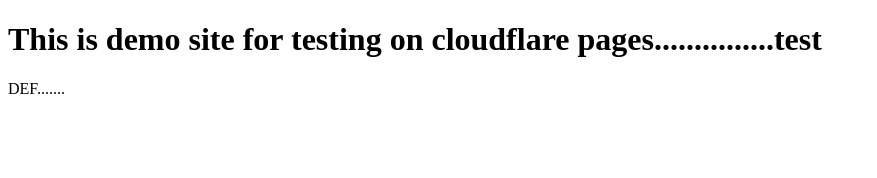
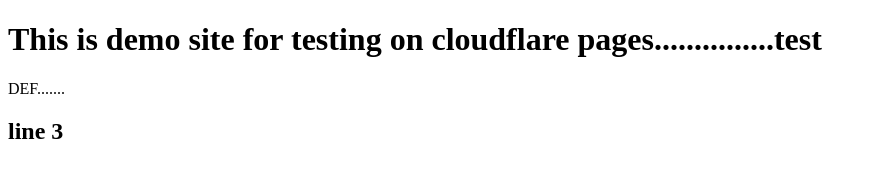
Before and after one commit to Amanath06/cdn-static-page, a plain HTML site: page def.html in a window 1280 px wide. Shown: the whole page, without its empty margins (0-877 px from the left). Drawn offline with Linux system fonts and the light colour scheme.

Commit message:
Update def.html

```diff
--- a/def.html
+++ b/def.html
@@ -9,5 +9,6 @@
 <body>
     <h1>This is demo site for testing on cloudflare pages...............test</h1>
     <p>DEF.......</p>
+    <h2>line 3</h2>
 </body>
 </html>
```
